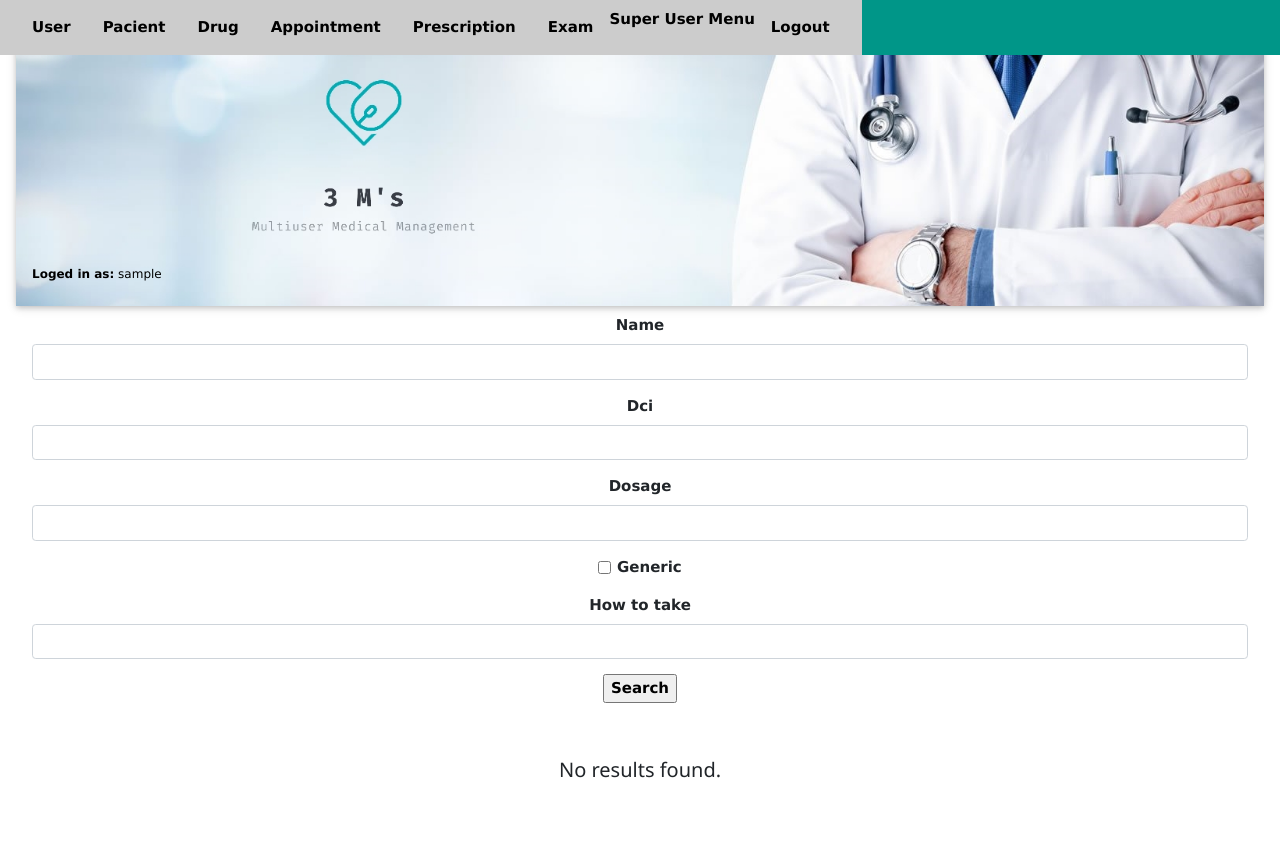
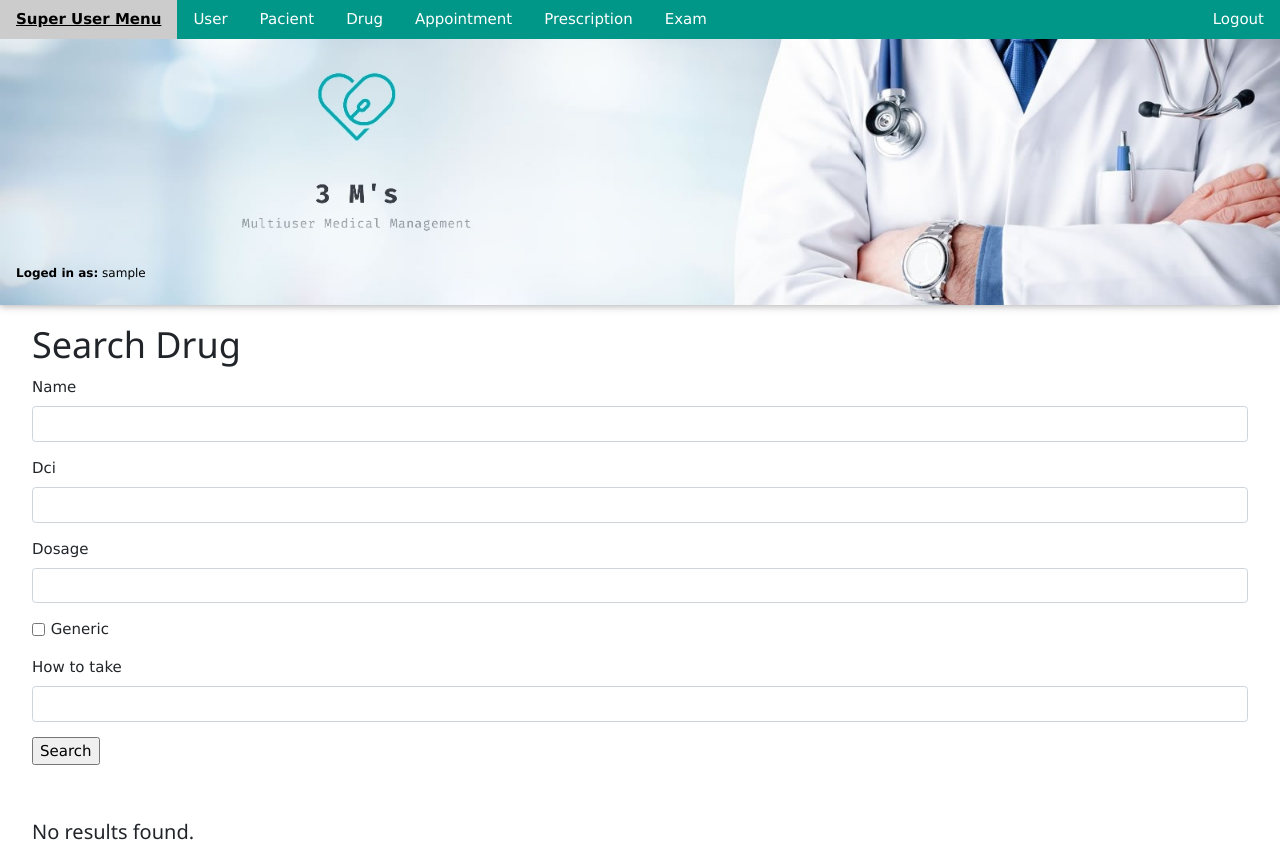
Before and after one commit to MarcelodeFreitas/Django-Project-AD, a Django app: page /webapp/search_drug/ in a window 1280 px wide. Before the commit the page ends 778 px from the top, so only its background shows below. Run offline with Django 3.2, Linux system fonts and the light colour scheme; the visitor is signed in with stand-in values (Sample User, id 1); data that the repository does not hold is empty; some libraries are stand-ins or nearby versions.

Commit message:
lots of stuff

```diff
--- a/webapp/templates/webapp/base.html
+++ b/webapp/templates/webapp/base.html
@@ -26,7 +26,7 @@
     </div>
 
 
-    <div style="width:100%; position:center; float: right" class=" w3-padding">
+    <div style=" position:center;" class=" w3-padding">
     {% block content %}
 
     {% endblock %}
--- a/webapp/templates/webapp/menu_superuser.html
+++ b/webapp/templates/webapp/menu_superuser.html
@@ -2,13 +2,13 @@
 
     <div class="w3-top">
         <div class="w3-bar w3-teal">
-        <b href="" class="w3-bar-item w3-button w3-left w3-bar-item"><b>Super User Menu</b></a>
+        <a href="" class="w3-bar-item w3-button w3-left w3-bar-item"><b>Super User Menu</b></a>
             <a href="{% url 'webapp:logout' %}" class="w3-bar-item w3-button w3-right">Logout</a>
             <div class="w3-dropdown-hover w3-left">
                 <button class="w3-button">User</button>
                 <div class="w3-dropdown-content w3-bar-block w3-card-4">
                     <a href="{% url 'webapp:add_profile' %}" class="w3-bar-item w3-button">Add</a>
-                    <a href="{% url 'webapp:search_profile' %}" class="w3-bar-item w3-button">Search</a>
+                    <a href="{% url 'webapp:search_user' %}" class="w3-bar-item w3-button">Search</a>
                 </div>
             </div>
             <div class="w3-dropdown-hover w3-left">
--- a/webapp/templates/webapp/search_drug.html
+++ b/webapp/templates/webapp/search_drug.html
@@ -1,6 +1,9 @@
 {% extends 'webapp/index.html' %}
 {% load crispy_forms_tags %}
+
 {% block content %}
+    <div class="w3-container">
+        <h1>Search Drug</h1>
             <form action="." method="POST"> {% csrf_token %}
                 {{ form|crispy }}
                 <input type="submit" value="Search">
@@ -32,4 +35,6 @@
                 {% else %}
                     <h4>No results found.</h4>
             {% endif %}
+    </div>
+    </div>
 {% endblock %}
--- a/webapp/templates/webapp/search_exam.html
+++ b/webapp/templates/webapp/search_exam.html
@@ -1,6 +1,9 @@
 {% extends 'webapp/index.html' %}
 {% load crispy_forms_tags %}
+
 {% block content %}
+    <div class="w3-container">
+        <h1>Search Drug</h1>
             <form action="." method="POST"> {% csrf_token %}
                 {{ form|crispy }}
                 <input type="submit" value="Search">
@@ -34,4 +37,6 @@
                 {% else %}
                     <h4>No results found.</h4>
             {% endif %}
+    </div>
+    </div>
 {% endblock %}
--- a/webapp/templates/webapp/search_pacient.html
+++ b/webapp/templates/webapp/search_pacient.html
@@ -1,6 +1,9 @@
 {% extends 'webapp/index.html' %}
 {% load crispy_forms_tags %}
+
 {% block content %}
+    <div class="w3-container">
+        <h1>Search pacient</h1>
             <form action="." method="POST"> {% csrf_token %}
                 {{ form|crispy }}
                 <input type="submit" value="Search">
@@ -42,4 +45,6 @@
                 {% else %}
                     <h4>No results found.</h4>
             {% endif %}
+    </div>
+    </div>
 {% endblock %}
--- a/webapp/templates/webapp/search_prescription.html
+++ b/webapp/templates/webapp/search_prescription.html
@@ -1,6 +1,9 @@
 {% extends 'webapp/index.html' %}
+{% load crispy_forms_tags %}
 
 {% block content %}
+    <div class="w3-container">
+        <h1>Search prescription</h1>
             <form action="." method="POST"> {% csrf_token %}
                 {{ form|crispy }}
                 <input type="submit" value="Search">
@@ -32,4 +35,6 @@
                 {% else %}
                     <h4>No results found.</h4>
             {% endif %}
+    </div>
+    </div>
 {% endblock %}
--- a/webapp/templates/webapp/search_user.html
+++ b/webapp/templates/webapp/search_user.html
@@ -1,6 +1,9 @@
 {% extends 'webapp/index.html' %}
 {% load crispy_forms_tags %}
+
 {% block content %}
+    <div class="w3-container">
+        <h1>Search User</h1>
             <form action="." method="POST"> {% csrf_token %}
                 {{ form|crispy }}
                 <input type="submit" value="Search">
@@ -38,4 +41,6 @@
                 {% endfor %}
                 </table>
             {% endif %}
+    </div>
+    </div>
 {% endblock %}
--- a/webapp/views.py
+++ b/webapp/views.py
@@ -19,11 +19,11 @@ def login_view(request):
         password = form.cleaned_data.get('password')
         user = authenticate(request, username=username, password=password)
         #print(user.is_superuser)
-        if request.user.is_superuser:
+        if user.is_superuser:
             login(request, user)
             return redirect('webapp:home')
         else:
-            if request.user is not None:
+            if user is not None:
                 app_user = AppUser.objects.get(user=user)
                 login(request, user)
                 return redirect('webapp:home')
```
Also changed, not shown: webapp/templates/webapp/search_appointment.html (+7 -0 lines). Lines whose indentation alone changed are shown as unchanged.
